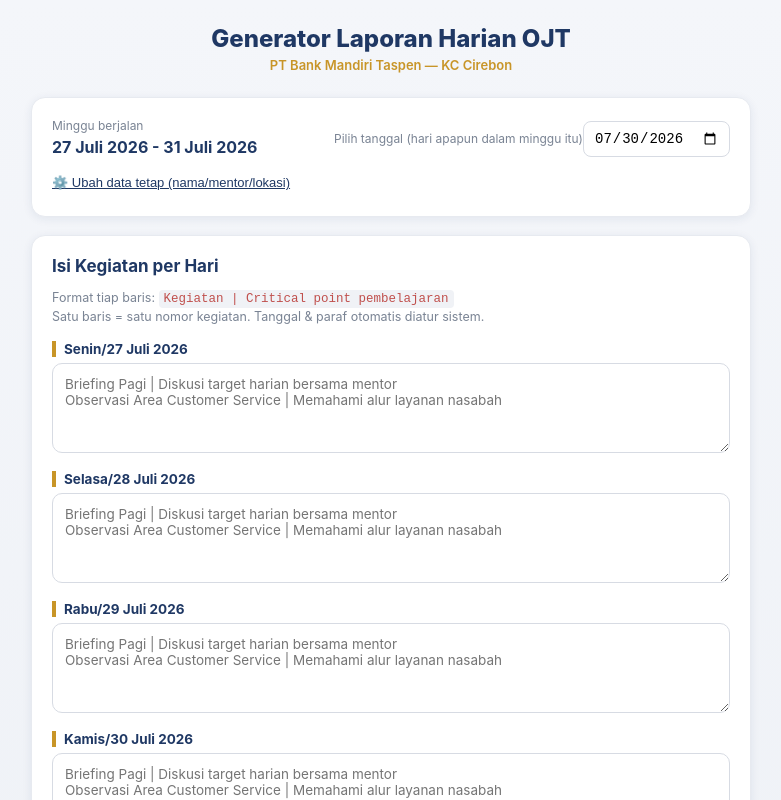
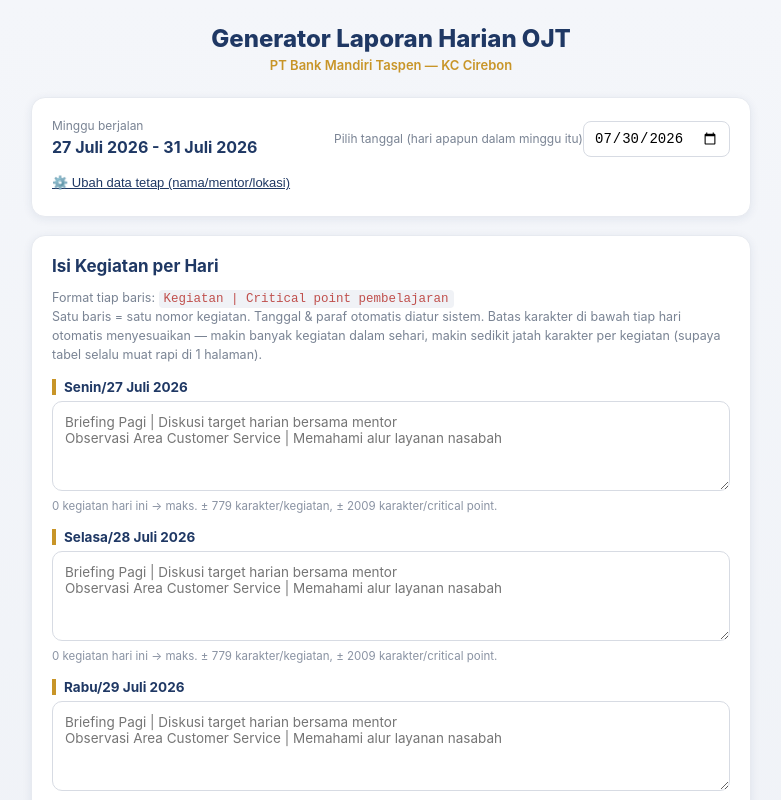
Before and after one commit to afiqatsaladami/ojtreport, a Next.js app: page / in a window 1280 px wide. Shown: the top 800 px of the page, without its empty margins (249-1030 px from the left). Built offline with nearby package versions, Linux system fonts and the light colour scheme.

Commit message:
Update page.js

```diff
--- a/app/page.js
+++ b/app/page.js
@@ -3,6 +3,7 @@
 import { useEffect, useState } from "react";
 import { getWorkweekDays, getWeekLabel } from "../lib/dateUtils";
 import { generateWeekPdf } from "../lib/pdfGenerator";
+import { computeMaxChars } from "../lib/layoutUtils";
 
 const DEFAULT_CONFIG = {
   nama: "Afiq Atsal Adami",
@@ -30,6 +31,26 @@
         criticalPoint: line.slice(idx + 1).trim(),
       };
     });
+}
+
+// Mengecek tiap baris kegiatan terhadap batas karakter yang dihitung,
+// mengembalikan daftar peringatan (baris ke berapa yang kepanjangan).
+function getLengthWarnings(activities, kegiatanMax, criticalPointMax) {
+  const warnings = [];
+  activities.forEach((act, i) => {
+    const lineNo = i + 1;
+    if (act.kegiatan.length > kegiatanMax) {
+      warnings.push(
+        `Baris ${lineNo}: kolom Kegiatan kepanjangan (${act.kegiatan.length}/${kegiatanMax} karakter)`
+      );
+    }
+    if (act.criticalPoint.length > criticalPointMax) {
+      warnings.push(
+        `Baris ${lineNo}: kolom Critical Point kepanjangan (${act.criticalPoint.length}/${criticalPointMax} karakter)`
+      );
+    }
+  });
+  return warnings;
 }
 
 export default function Home() {
@@ -91,7 +112,11 @@
     const doc = generateWeekPdf(config, weekPayload);
     const filename = `Lembar_Daily_OJT_${weekDays[0].isoDate}_sd_${weekDays[4].isoDate}.pdf`;
     doc.save(filename);
-    setStatus("✅ PDF berhasil dibuat dan diunduh: " + filename);
+    setStatus(
+      "✅ PDF berhasil dibuat dan diunduh: " +
+        filename +
+        ". Kalau ada baris yang kepanjangan, otomatis dipotong (…) supaya tidak meluber."
+    );
   }
 
   return (
@@ -170,9 +195,21 @@
             Format tiap baris: <code style={styles.code}>Kegiatan | Critical point pembelajaran</code>
             <br />
             Satu baris = satu nomor kegiatan. Tanggal & paraf otomatis diatur sistem.
+            Batas karakter di bawah tiap hari otomatis menyesuaikan — makin banyak
+            kegiatan dalam sehari, makin sedikit jatah karakter per kegiatan (supaya
+            tabel selalu muat rapi di 1 halaman).
           </p>
 
-          {weekDays.map((d) => (
+          {weekDays.map((d) => {
+            const activities = parseActivities(dayTexts[d.isoDate] || "");
+            const numRows = Math.max(1, activities.length);
+            const { kegiatanMax, criticalPointMax } = computeMaxChars(numRows);
+            const warnings =
+              activities.length > 0
+                ? getLengthWarnings(activities, kegiatanMax, criticalPointMax)
+                : [];
+
+            return (
               <div key={d.isoDate} style={styles.dayBlock}>
                 <div style={styles.dayLabel}>{d.hariTanggal}</div>
                 <textarea
@@ -184,8 +221,22 @@
                   value={dayTexts[d.isoDate] || ""}
                   onChange={(e) => updateDayText(d.isoDate, e.target.value)}
                 />
+                <div style={styles.limitHint}>
+                  {activities.length || 0} kegiatan hari ini → maks. ± {kegiatanMax}{" "}
+                  karakter/kegiatan, ± {criticalPointMax} karakter/critical point.
                 </div>
+                {warnings.length > 0 && (
+                  <ul style={styles.warningList}>
+                    {warnings.map((w, idx) => (
+                      <li key={idx} style={styles.warningItem}>
+                        ⚠️ {w}
+                      </li>
                     ))}
+                  </ul>
+                )}
+              </div>
+            );
+          })}
         </section>
 
         <button style={styles.downloadButton} onClick={handleDownload}>
@@ -263,7 +314,7 @@
     borderRadius: 4,
     color: "#c0504d",
   },
-  dayBlock: { marginBottom: 14 },
+  dayBlock: { marginBottom: 16 },
   dayLabel: {
     fontWeight: 700,
     color: "#1f3864",
@@ -282,6 +333,20 @@
     fontFamily: "inherit",
     resize: "vertical",
   },
+  limitHint: {
+    fontSize: 11.5,
+    color: "#8a93a3",
+    marginTop: 4,
+  },
+  warningList: {
+    margin: "6px 0 0",
+    paddingLeft: 18,
+  },
+  warningItem: {
+    fontSize: 12,
+    color: "#b3492e",
+    lineHeight: 1.6,
+  },
   downloadButton: {
     width: "100%",
     padding: "14px 0",
```
Lines whose indentation alone changed are shown as unchanged.
